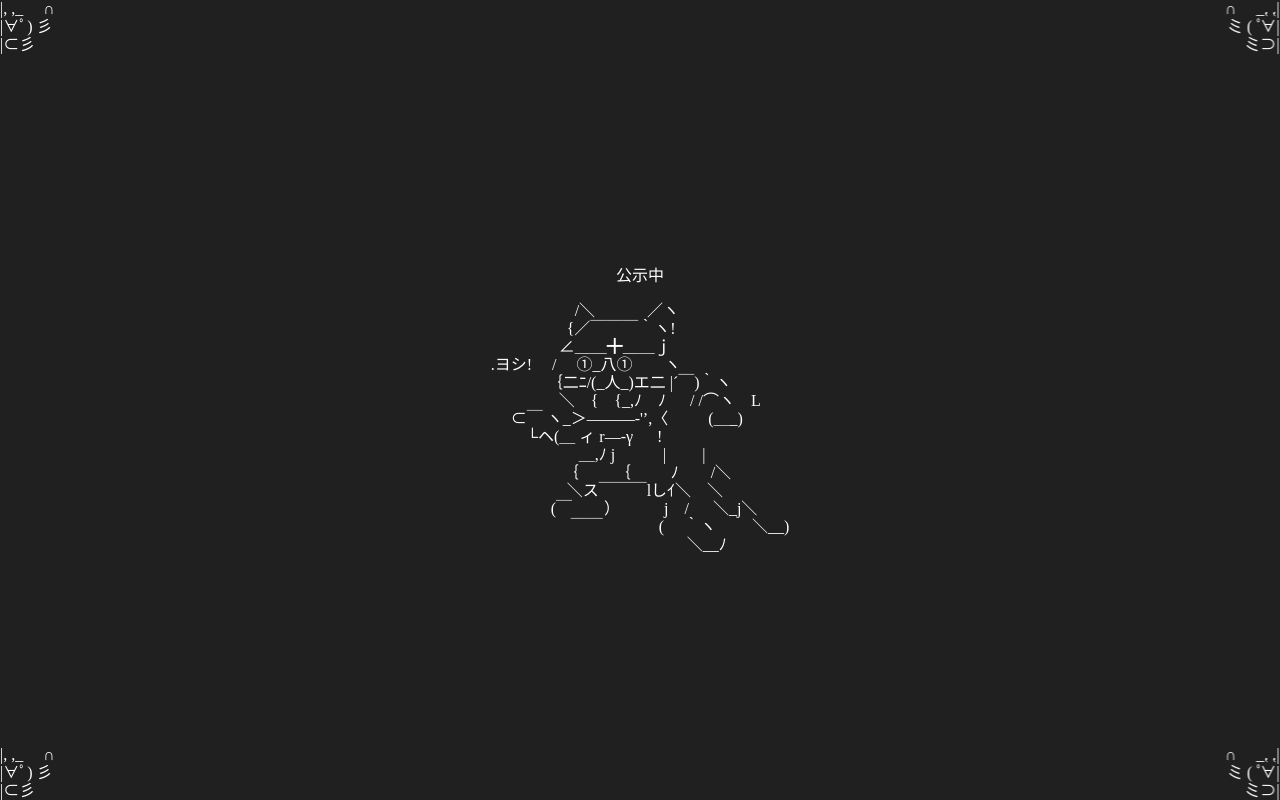
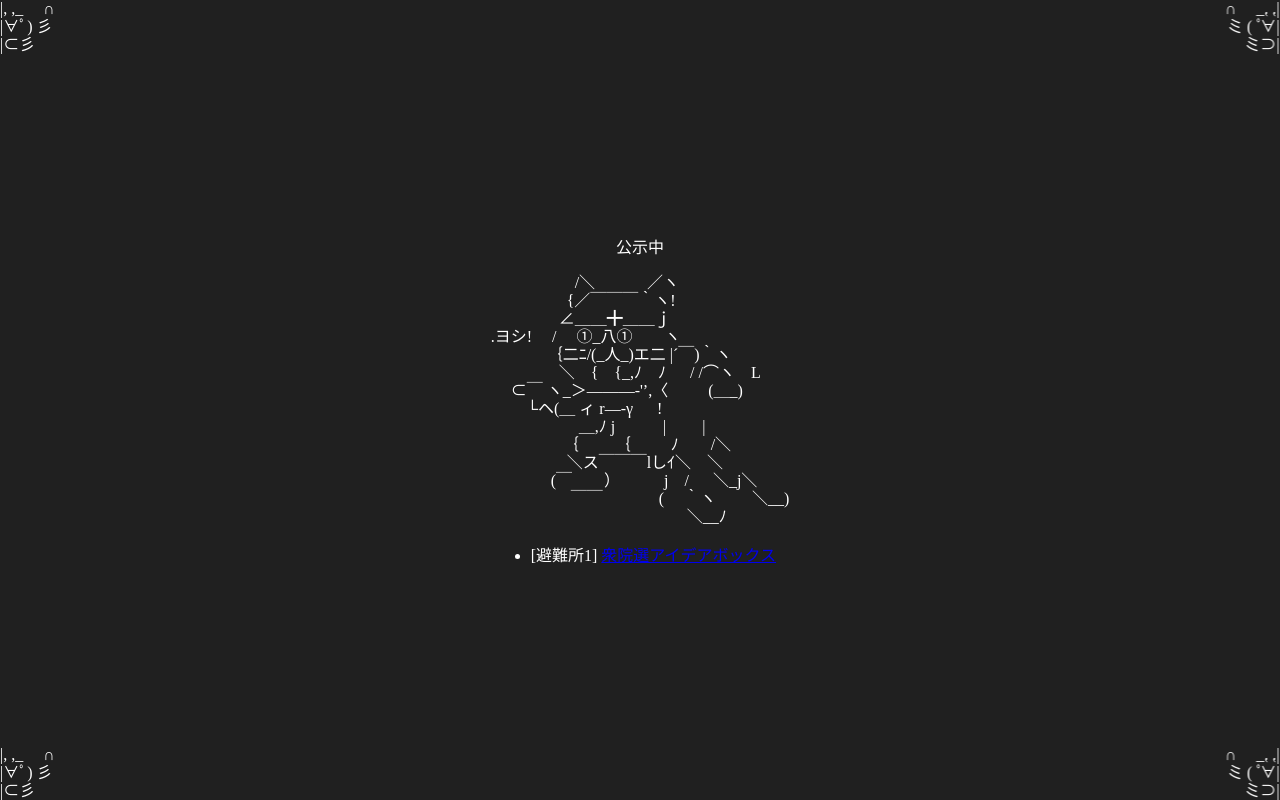
Before and after one commit to gitneet/ideabox-hub-pages, a plain HTML site: page index.html in a window 1280 px wide. Drawn offline with Linux system fonts and the light colour scheme; a web font is replaced by a local one.

Commit message:
緊急避難先を追加！

```diff
--- a/index.html
+++ b/index.html
@@ -103,6 +103,9 @@ div {
 　 　 　 (￣　　） 　 　 j　/ 　 ＼_j＼
 　　　　　￣￣　　 　 (　 ｀ヽ　　 ＼__)
 　　　　　　　　　　　　 ＼__ﾉ</div>
+        <ul>
+          <li>[避難所1] <a href="https://senkyo-ideabox.automation.jp/">衆院選アイデアボックス</a></li>
+        </ul>
       </div>
       <div id="boppai">
         <div class="float-left aa">|, ,_　 ∩
```
